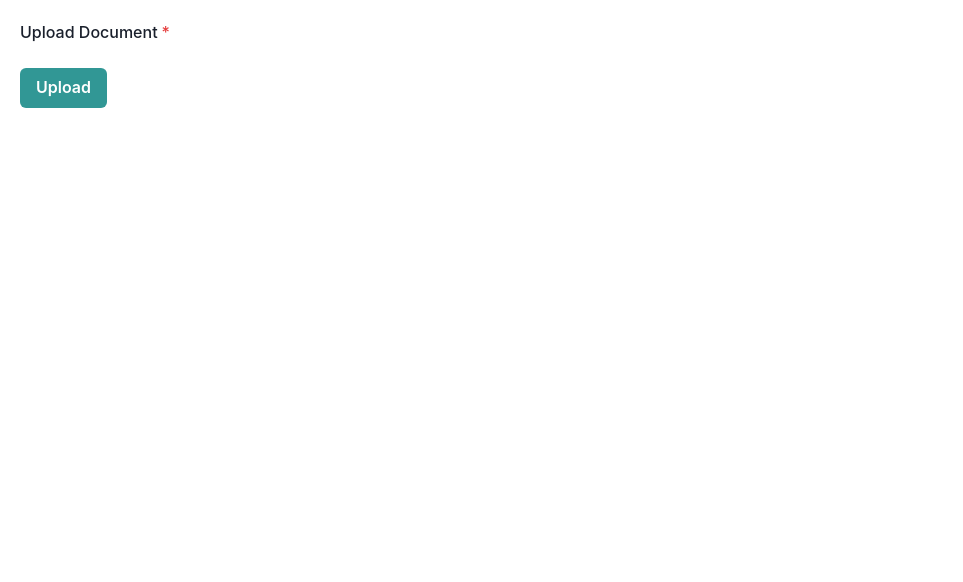
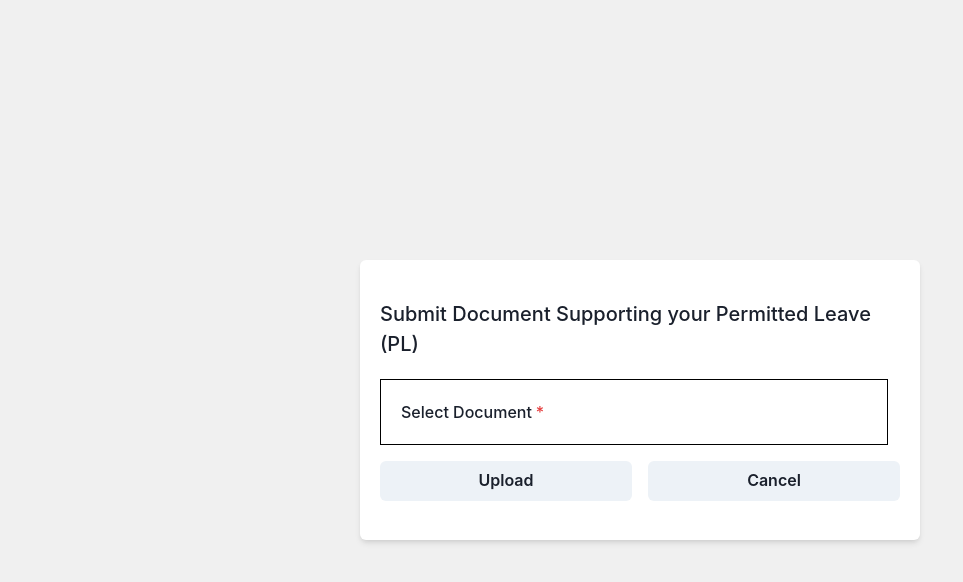
Before and after one commit to NishantSinghhhhh/onlinePeon, a React (Create React App) app in the folder frontend/: page /uploaddoc in a window 1280 px wide. Shown: the top 582 px of the page, without its empty margins (0-963 px from the left). Built offline with nearby package versions, Linux system fonts and the light colour scheme.

Commit message:
the file can now be uploaded by the user using multer , now my next work will be to add the file name and its location in the database with the same Id , which i will be doing tomorrow

```diff
--- a/frontend/src/Forms/Form.module.css
+++ b/frontend/src/Forms/Form.module.css
@@ -54,3 +54,40 @@
   .upload-button {
     margin-top: 10px;
   }
+
+  .upload {
+    display: flex;
+    justify-content: center;
+    align-items: center;
+    height: 100vh; /* Make the container full height */
+    background-color: #f0f0f0; /* Optional: Add a background color */
+  }
+
+  .box1{
+    height: 35vh;
+    width: 70vh;
+    display: flex;
+    align-items: center;
+    justify-content: center;
+  }
+
+  .heading{
+    font-weight: 500;
+    font-size: 20px;
+  }
+
+  .box2{
+    display: flex;
+    align-items: center;
+    justify-content: center;
+    padding: 20px;
+    border: 1px solid black;
+    margin: 20px 0px;
+  }
+
+  .button1{
+    width: 100%;
+    display: flex;
+    align-items: center;
+    justify-content: center;
+  }
--- a/frontend/src/Forms/LeaveForm.jsx
+++ b/frontend/src/Forms/LeaveForm.jsx
@@ -288,7 +288,10 @@ const LeaveForm = () => {
                 </FormControl>
               </Stack>
               <CardFooter>
-                <Button colorScheme='teal' type='submit'>
+                <Button
+                // colorScheme='teal'
+                 type='submit'
+                 >
                   Submit
                 </Button>
               </CardFooter>
--- a/frontend/src/Forms/OutpassForm.jsx
+++ b/frontend/src/Forms/OutpassForm.jsx
@@ -263,7 +263,10 @@ const OutpassForm = () => {
                 </FormControl>
               </Stack>
               <CardFooter>
-                <Button colorScheme='teal' type='submit'>
+                <Button
+                // colorScheme='teal'
+                type='submit'
+                >
                   Submit
                 </Button>
               </CardFooter>
--- a/frontend/src/Forms/PLform.jsx
+++ b/frontend/src/Forms/PLform.jsx
@@ -203,7 +203,7 @@ const PLForm = () => {
               <CardFooter>
                 <Button
                   type='submit'
-                  colorScheme='teal'
+                  // colorScheme='teal'
                   mt={4}
                   size='lg'
                 >
--- a/frontend/src/Forms/upload.jsx
+++ b/frontend/src/Forms/upload.jsx
@@ -5,8 +5,10 @@ import {
   FormLabel,
   Input,
   Box,
-  useToast
+  useToast,
+  HStack,
 } from '@chakra-ui/react';
+import styles from './Form.module.css';
 
 const Upload = () => {
   const [document, setDocument] = useState(null);
@@ -26,7 +28,14 @@ const Upload = () => {
         setDocumentError('');
         setDocument(file);
       }
+    } else {
+      setDocument(null); // Clear document if no file is selected
     }
+  };
+
+  const handleCancel = () => {
+    setDocument(null);
+    setDocumentError('');
   };
 
   const handleUpload = async (e) => {
@@ -44,7 +53,7 @@ const Upload = () => {
     }
 
     const formData = new FormData();
-    formData.append('document', document);
+    formData.append('profileimage', document);
 
     try {
       const response = await fetch('http://localhost:8000/upload', {
@@ -90,27 +99,40 @@ const Upload = () => {
   };
 
   return (
-    <Box p={5}>
-      <form action='/upload' method='POST' enctype="multipart/form-data" onSubmit={handleUpload}>
+    <div className={styles.upload}>
+      <Box className={styles.box1} p={5} bg="white" borderRadius="md" boxShadow="md">
+        <form onSubmit={handleUpload}>
+          <h1 className={styles.heading}>Submit Document Supporting your Permitted Leave (PL)</h1>
           <FormControl isRequired>
-          <FormLabel>Upload Document</FormLabel>
+            <FormLabel className={styles.box2}>Select Document</FormLabel>
             <Input
               type="file"
               accept=".pdf,.jpg,.jpeg,.png"
-            name="profileimage"
               onChange={handleFileChange}
             />
             {documentError && <Box color="red.500" mt={2}>{documentError}</Box>}
           </FormControl>
+          <HStack spacing={4} mt={4}>
             <Button
+              className={styles.button1}
               type="submit"
-          colorScheme="teal"
-          mt={4}
+              // colorScheme="teal"
+              disabled={!document} // Disable button if no file is selected
             >
               Upload
             </Button>
+            <Button
+              className={styles.button1}
+              // colorScheme="#EDF2F7"
+              onClick={handleCancel}
+              disabled={!document} // Disable cancel button if no file is selected
+            >
+              Cancel
+            </Button>
+          </HStack>
         </form>
       </Box>
+    </div>
   );
 };
 
```
Also changed, not shown: 4 other files (tests, documents, lock files or other folders). Lines whose indentation alone changed are shown as unchanged.
